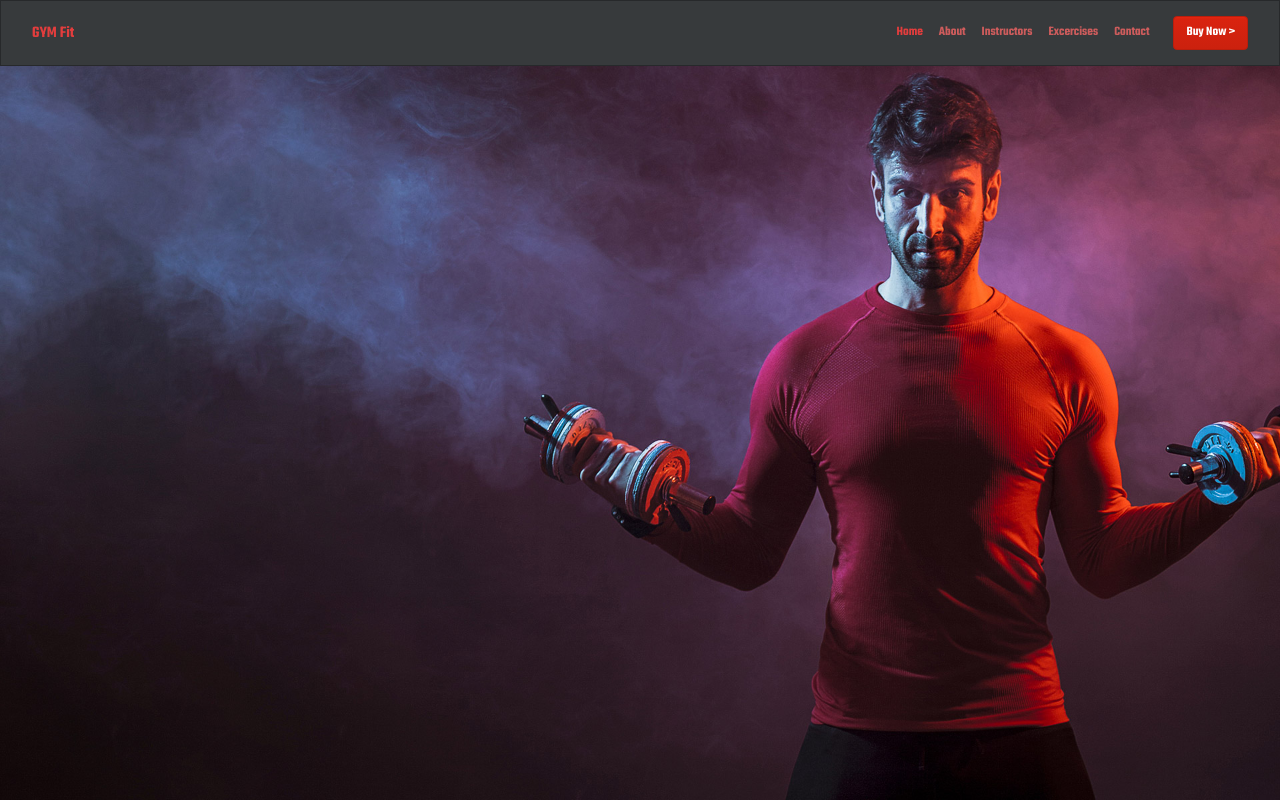
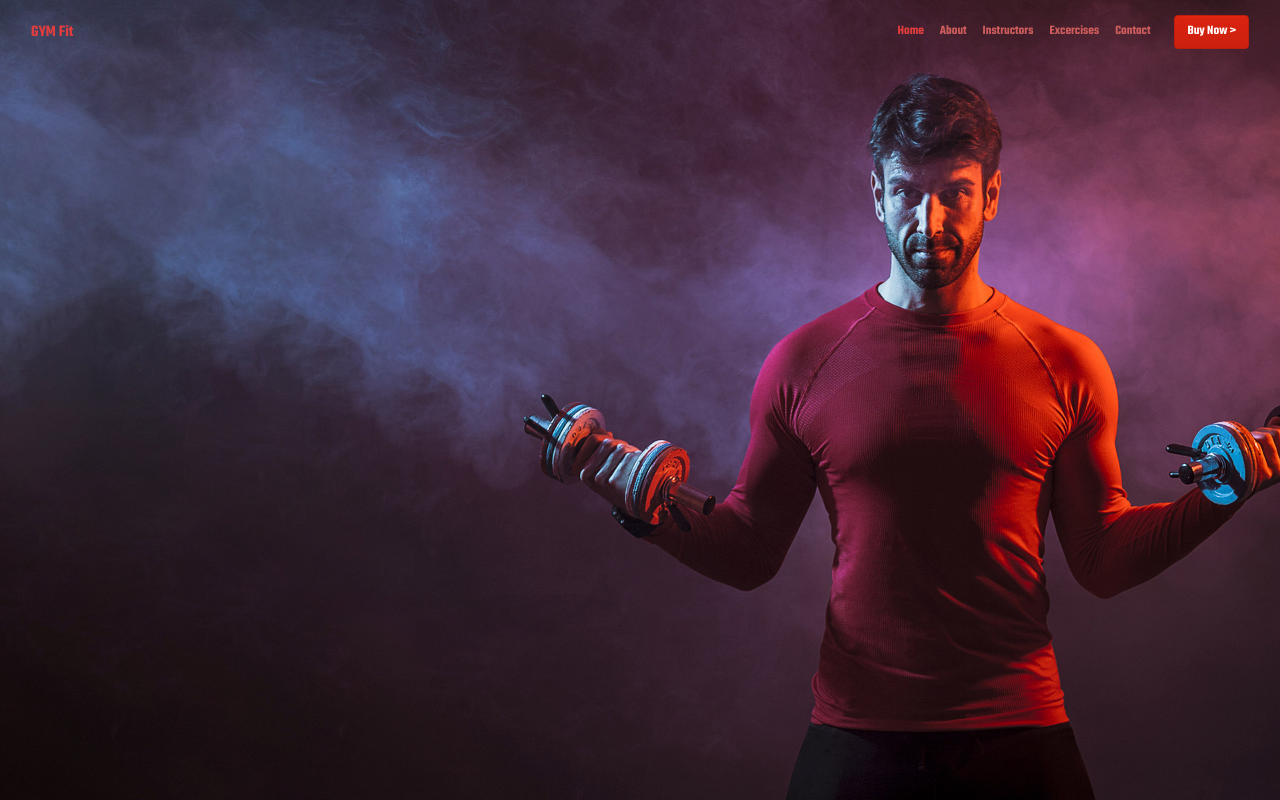
Before and after one commit to cirovladimir/gymfit, a plain HTML site: page index.html in a window 1280 px wide. Drawn offline with nearby package versions, Linux system fonts and the light colour scheme.

Commit message:
make the navbar with transparent background

```diff
--- a/index.html
+++ b/index.html
@@ -11,7 +11,7 @@
 
 </head>
 <body>
-    <nav class="navbar navbar-expand-lg navbar-dark bg-dark">
+    <nav class="navbar navbar-expand-lg navbar-dark bg-transparent border-0">
         <div class="container-fluid">
           <a class="navbar-brand" href="#">GYM Fit</a>
           <button class="navbar-toggler" type="button" data-bs-toggle="collapse" data-bs-target="#navbarSupportedContent" aria-controls="navbarSupportedContent" aria-expanded="false" aria-label="Toggle navigation">
```
